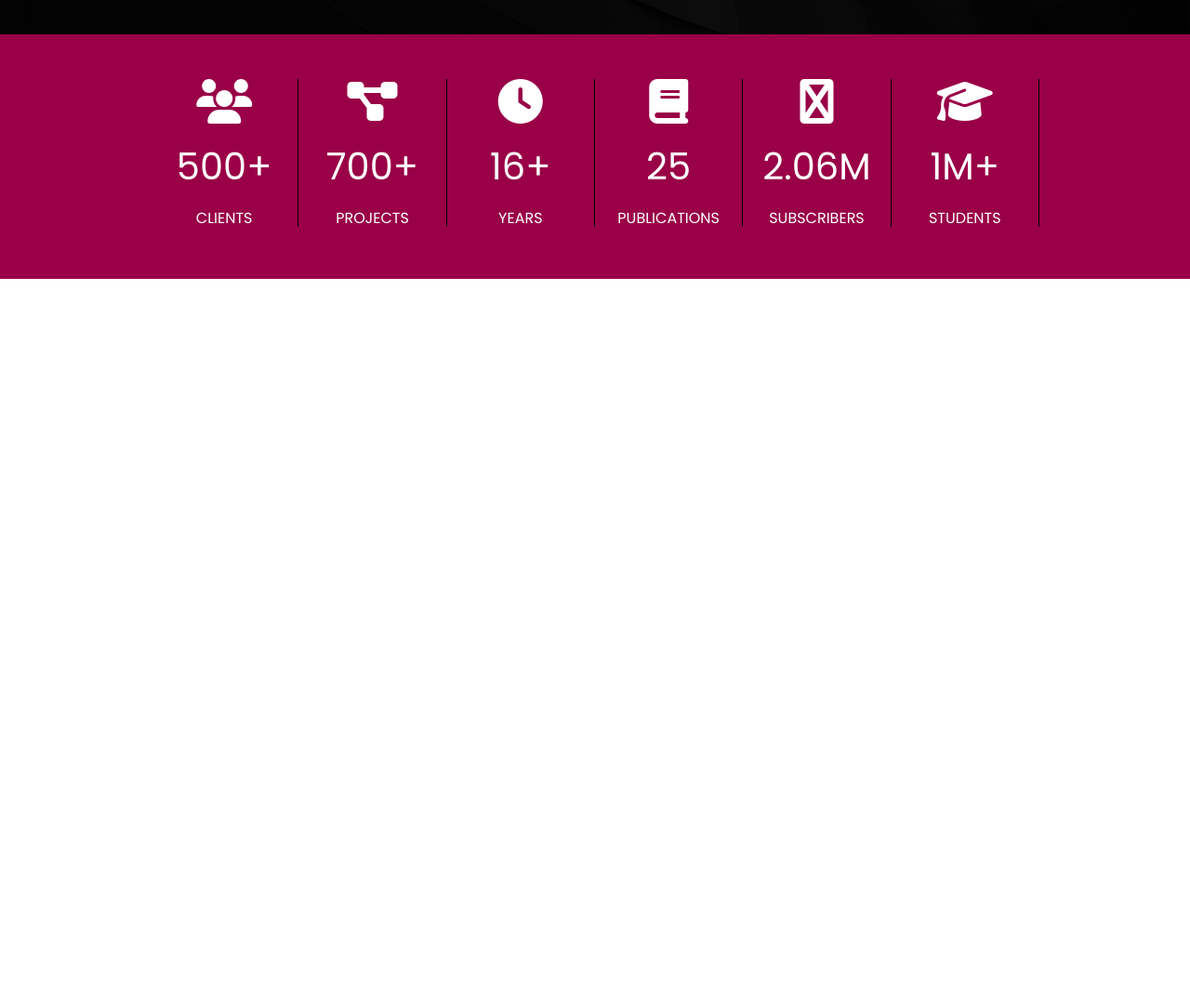
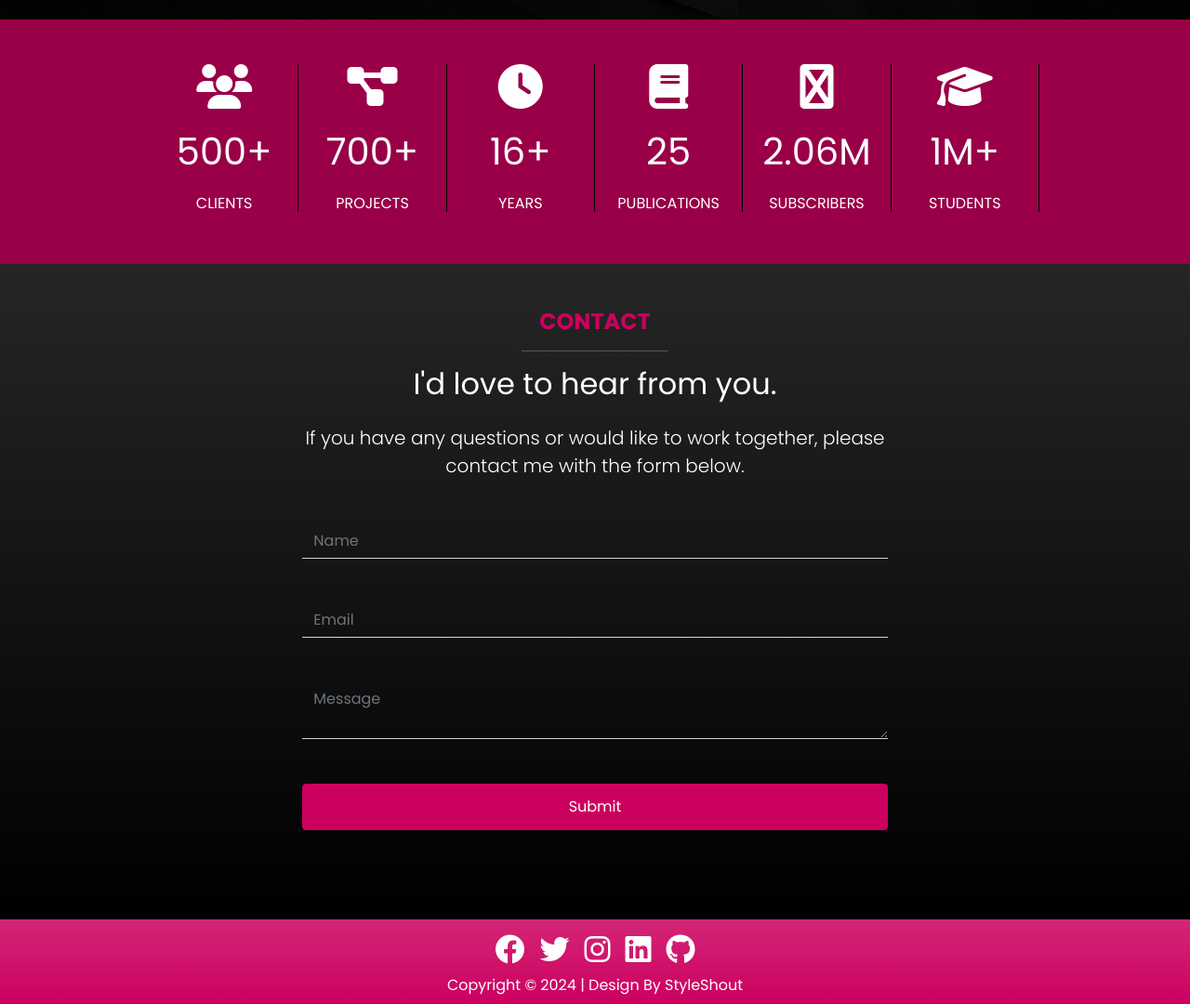
Before and after one commit to rodlez/bootstrap-portfolio, a website: page index.html in a window 1280 px wide. Shown: the part 4626-5706 px from the top of the page at 93% size. Before the commit the page ends 4926 px from the top, so only its background shows below. Drawn offline with nearby package versions, Linux system fonts and the light colour scheme; files that its build step writes are made by us from their sources.

Commit message:
Add Contact Form and Footer

```diff
--- a/index.html
+++ b/index.html
@@ -354,7 +354,7 @@
     <section class="styleshout text-bg-dark bg-gradient p-6 text-center">
       <div class="container">
         <div class="row">
-          <div class="col-12">
+          <div class="col-12 inspiration">
             <h1>Shoutout to StyleShout</h1>
             <hr class="w-25 mx-auto" />
             <p class="lead mb-5">
@@ -365,7 +365,7 @@
             <a
               href="https://styleshout.com"
               target="_blank"
-              class="btn btn-primary btn-lg text-uppercase px-5 mx-3 my-2"
+              class="btn btn-primary btn-lg text-uppercase rounded-1"
             >
               Visit StyleShout
             </a>
@@ -470,6 +470,86 @@
       </div>
     </section>
 
+    <!-- Contact -->
+    <section class="contact text-bg-dark bg-gradient py-5">
+        <div class="container">
+          <div class="row">
+            <!-- Title and Text -->
+            <div class="col-md-8 offset-md-2">
+              <div class="text-center mb-5">
+                <h4 class="text-uppercase fw-bold text-primary">Contact</h4>
+                <hr class="w-25 mx-auto" />
+                <h2 class="mb-4">I'd love to hear from you.</h2>
+                <p class="lead">
+                  If you have any questions or would like to work together, please
+                  contact me with the form below.
+                </p>
+              </div>
+
+              <!-- Form -->
+              <form>
+                <div class="mb-5">
+                  <input
+                    type="text"
+                    class="form-control bg-transparent border-top-0 border-start-0 border-end-0 rounded-0 border-muted text-white"
+                    name="name"
+                    placeholder="Name"
+                  />
+                </div>
+                <div class="mb-5">
+                  <input
+                    type="email"
+                    class="form-control bg-transparent border-top-0 border-start-0 border-end-0 rounded-0 border-muted text-white"
+                    name="email"
+                    placeholder="Email"
+                  />
+                </div>
+                <div class="mb-5">
+                  <textarea
+                    class="form-control bg-transparent border-top-0 border-start-0 border-end-0 rounded-0 border-muted text-white"
+                    name="message"
+                    placeholder="Message"
+                  ></textarea>
+                </div>
+                <div class="mb-5 d-grid">
+                  <button type="submit" class="btn btn-primary rounded-1">Submit</button>
+                </div>
+              </form>
+            </div>
+          </div>
+        </div>
+      </section>
+
+      <!-- Footer -->
+      <footer class="bg-primary bg-gradient">
+          <div class="row">
+
+            <div class="col-6 offset-3 hstack gap-3 justify-content-center pt-3">
+                <a href="#">
+                  <i class="fab fa-facebook fa-2x text-white"></i>
+                </a>
+                <a class="text-decoration-none" href="#">
+                  <i class="fab fa-twitter fa-2x text-white"></i>
+                </a>
+                <a class="text-decoration-none" href="#">
+                  <i class="fab fa-instagram fa-2x text-white"></i>
+                </a>
+                <a class="text-decoration-none" href="#">
+                  <i class="fab fa-linkedin fa-2x text-white"></i>
+                </a>
+                <a class="text-decoration-none" href="#">
+                  <i class="fab fa-github fa-2x text-white"></i>
+                </a>
+            </div>
+
+            <div class="copyright col-12 text-center text-white py-2">
+                Copyright &copy; 2024 | Design By StyleShout
+            </div>
+
+          </div>
+      </footer>
+
+
     <script src="js/bootstrap.bundle.min.js"></script>
     <script src="js/lightbox-plus-jquery.min.js"></script>
     <script src="js/script.js"></script>
--- a/scss/styles.scss
+++ b/scss/styles.scss
@@ -83,6 +83,11 @@
       font-size: 18px !important;
     }
 
+    // Format styleshout
+    .styleshout {
+        padding: 30px 10px !important;
+    }
+
     // Stats Section in small screens, change the border right for border bottom and change margins and padding
     .stats .stat {
         border-right: 0 !important;
@@ -90,4 +95,8 @@
         border-bottom: var(--bs-dark) solid 1px;
         padding-bottom: 20px;
     }
+
+    .copyright {
+        font-size: 12px;
+    }
 }
```
